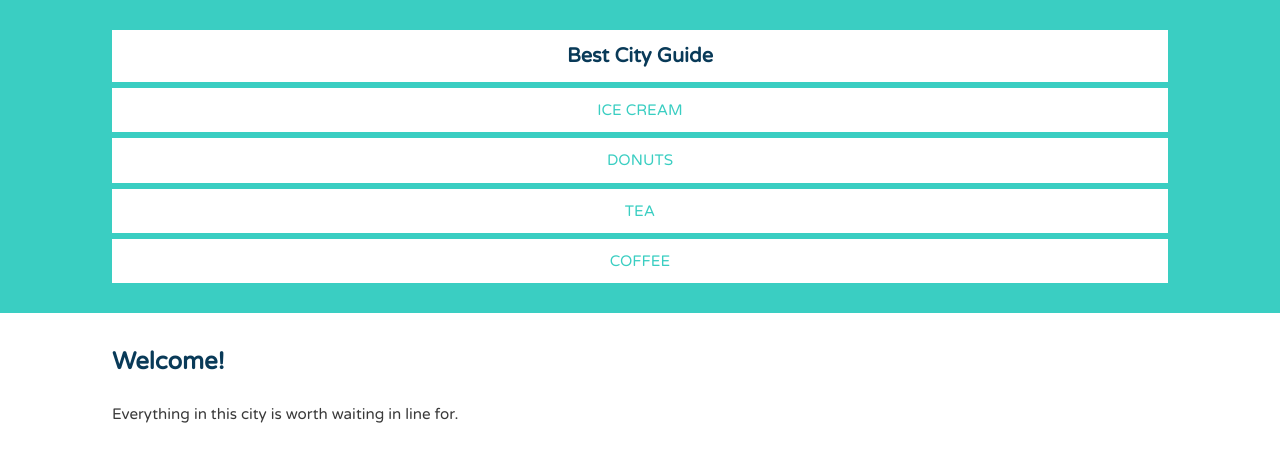
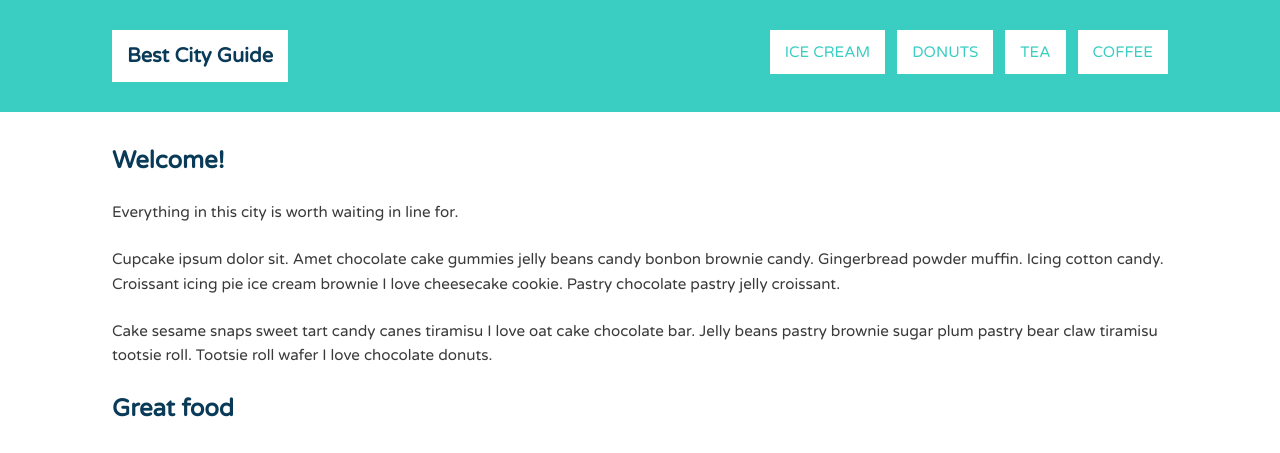
Before and after one commit to llogan382/practice-code, a PHP site: the page made by CSS Layout Techniques/index.html in a window 1280 px wide. Shown: the top 453 px of the page. Run offline with PHP 8.4, Linux system fonts and the light colour scheme.

Commit message:
Adds clearfix to fix the error in the header

```diff
--- a/CSS Layout Techniques/css/style.css
+++ b/CSS Layout Techniques/css/style.css
@@ -78,7 +78,8 @@ a {
 	padding-top: 1.5em;
 	padding-bottom: 1.5em;
 	background: #3acec2;
-	margin-bottom: 30px;
+    margin-bottom: 30px;
+    overflow: hidden;
 }
 
 .main-footer {
@@ -102,7 +103,16 @@ a {
 		max-width: 1150px;
 		margin: 0 auto;
 	}
-
+    .main-nav {
+        float: right;
+    }
+    .main-nav li {
+        float: left;
+        margin-left: 12px;
+    }
+    .name {
+        float: left;
+    }
 	.feat-img {
 		width: 300px;
         float: left;
@@ -113,4 +123,10 @@ a {
         border: solid 1px darkblue;
     }
 
+    .clearfix::after {
+        content: "";
+        display: table;
+        clear: both;
+    }
+
 }
--- a/CSS Layout Techniques/index.html
+++ b/CSS Layout Techniques/index.html
@@ -11,7 +11,7 @@
 	<div class="wrap">
 
 		<header class="main-header">
-			<div class="container">
+			<div class="container clearfix">
 				<h1 class="name"><a href="#">Best City Guide</a></h1>
 				<ul class="main-nav">
 					<li><a href="#">ice cream</a></li>
```
